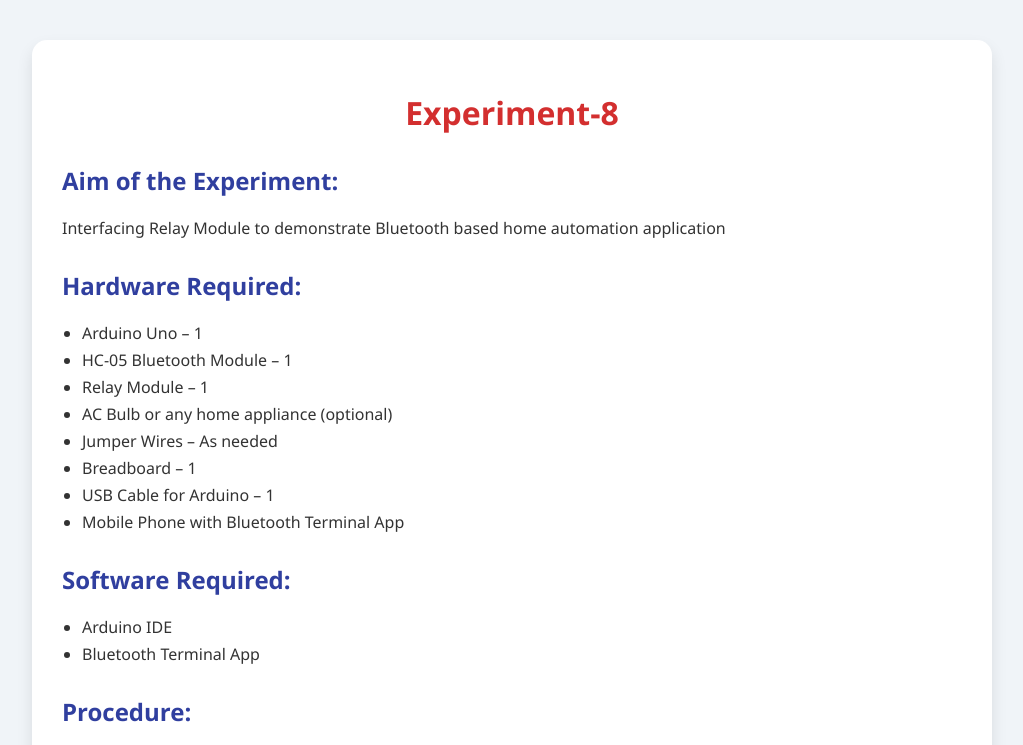
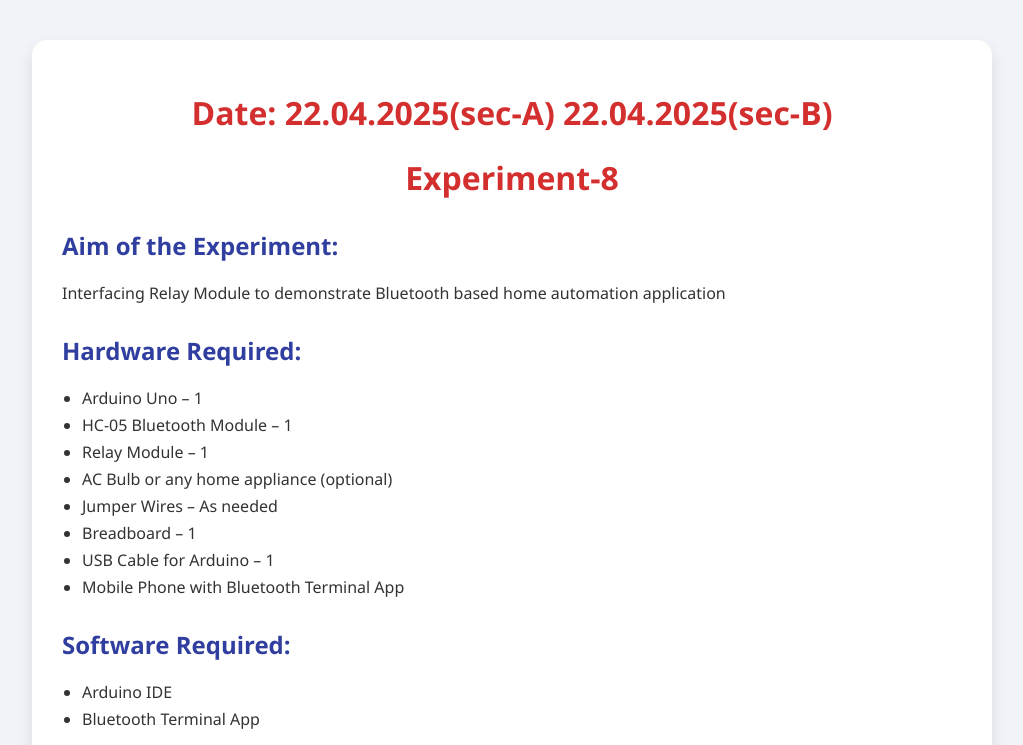
Before and after one commit to utkalstudy/iotpractical, a plain HTML site: page Experiment8.html in a window 1280 px wide. Shown: the top 745 px of the page, without its empty margins (128-1151 px from the left). Drawn offline with Linux system fonts and the light colour scheme.

Commit message:
Update Experiment8.html

```diff
--- a/Experiment8.html
+++ b/Experiment8.html
@@ -87,6 +87,7 @@
 <body>
 
   <div class="container">
+    <h1>Date: 22.04.2025(sec-A) 22.04.2025(sec-B)</h1>
     <h1>Experiment-8</h1>
 
     <h2>Aim of the Experiment:</h2>
```
